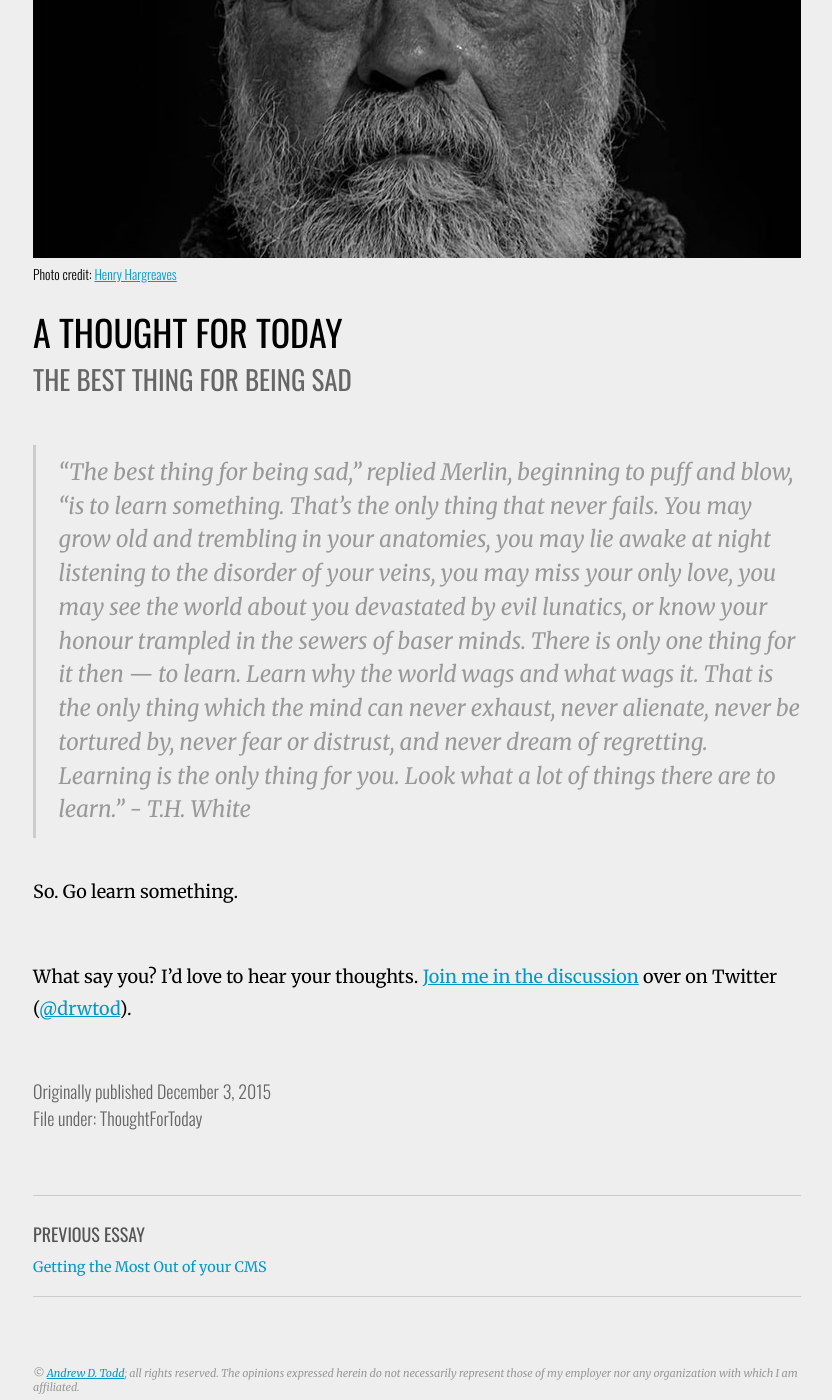
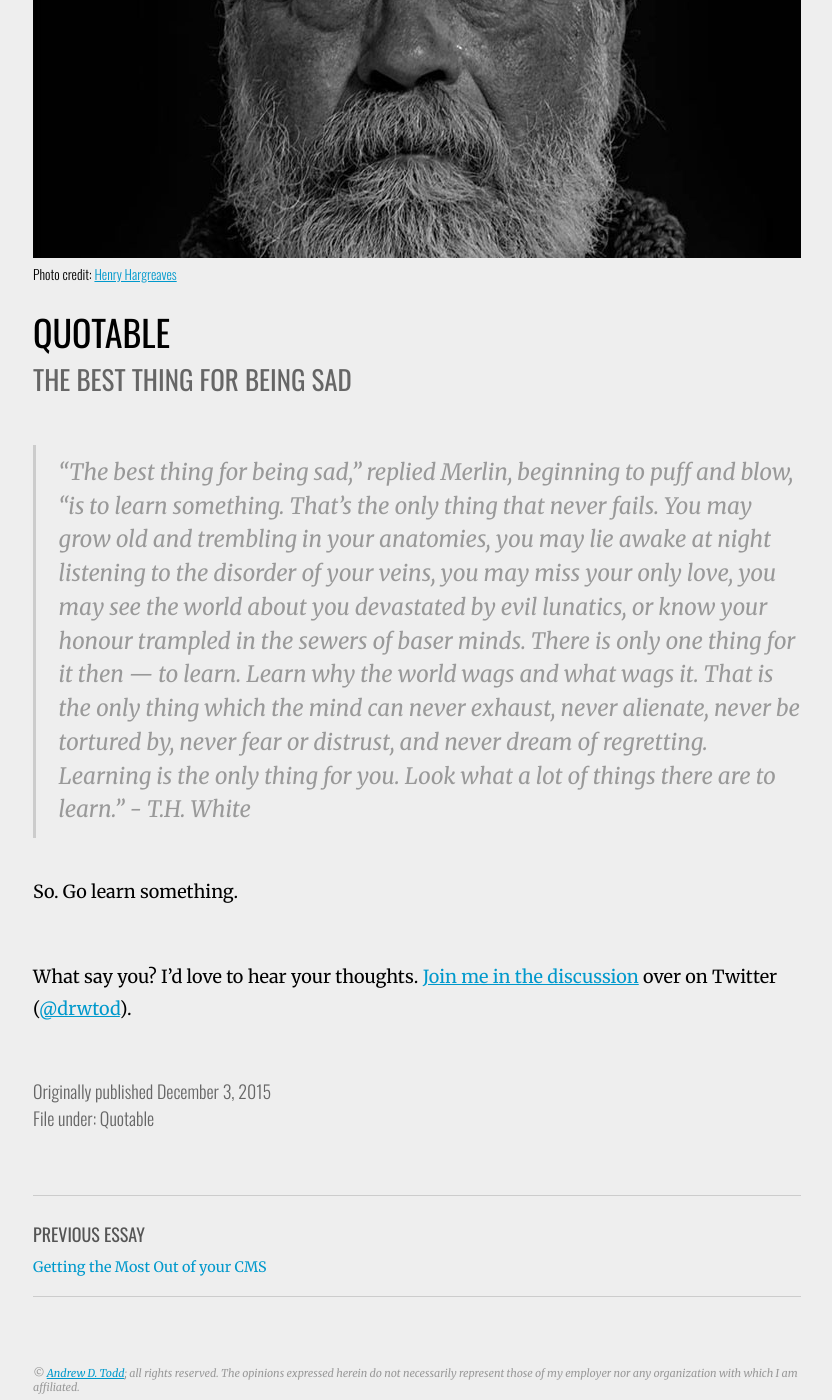
Before and after one commit to drewtodd/drewtodd.github.io, a Jekyll site: the page built from _posts/2015-12-03-Thought-Of-Today.md, in a window 1280 px wide and 1400 px high, scrolled down 237 px. Shown: the whole window, without its empty margins (223-1055 px from the left). Built offline with Jekyll 4.4.1, drawn with Linux system fonts in a browser that asks for light colours; comment, search, counter and statistics services are not loaded.

Commit message:
title/link change

```diff
--- a/_posts/2015-12-03-Thought-Of-Today.md
+++ b/_posts/2015-12-03-Thought-Of-Today.md
@@ -1,17 +1,17 @@
 ---
 layout: post
 title: "A Thought for Today: The Best Thing for Being Sad"
-permalink: /thought-for-today-best-thing-for-being-sad
+permalink: /quotable-best-thing-for-being-sad
 photo-url: /img/th-white.jpg
 photo-title: "Author T.H. White; Photo credit Henry Hargreaves"
 photo-credit: Henry Hargreaves
 photo-credit-url: "http://henryhargreaves.com/"
 photo-credit-alt: "Henry Hargreaves | Photographer"
 tags:
-    - ThoughtForToday
+    - Quotable
 ---
 
-# A Thought for Today
+# Quotable
 
 ## The Best Thing for Being Sad
 
```
Also changed, not shown: 5 other files.
